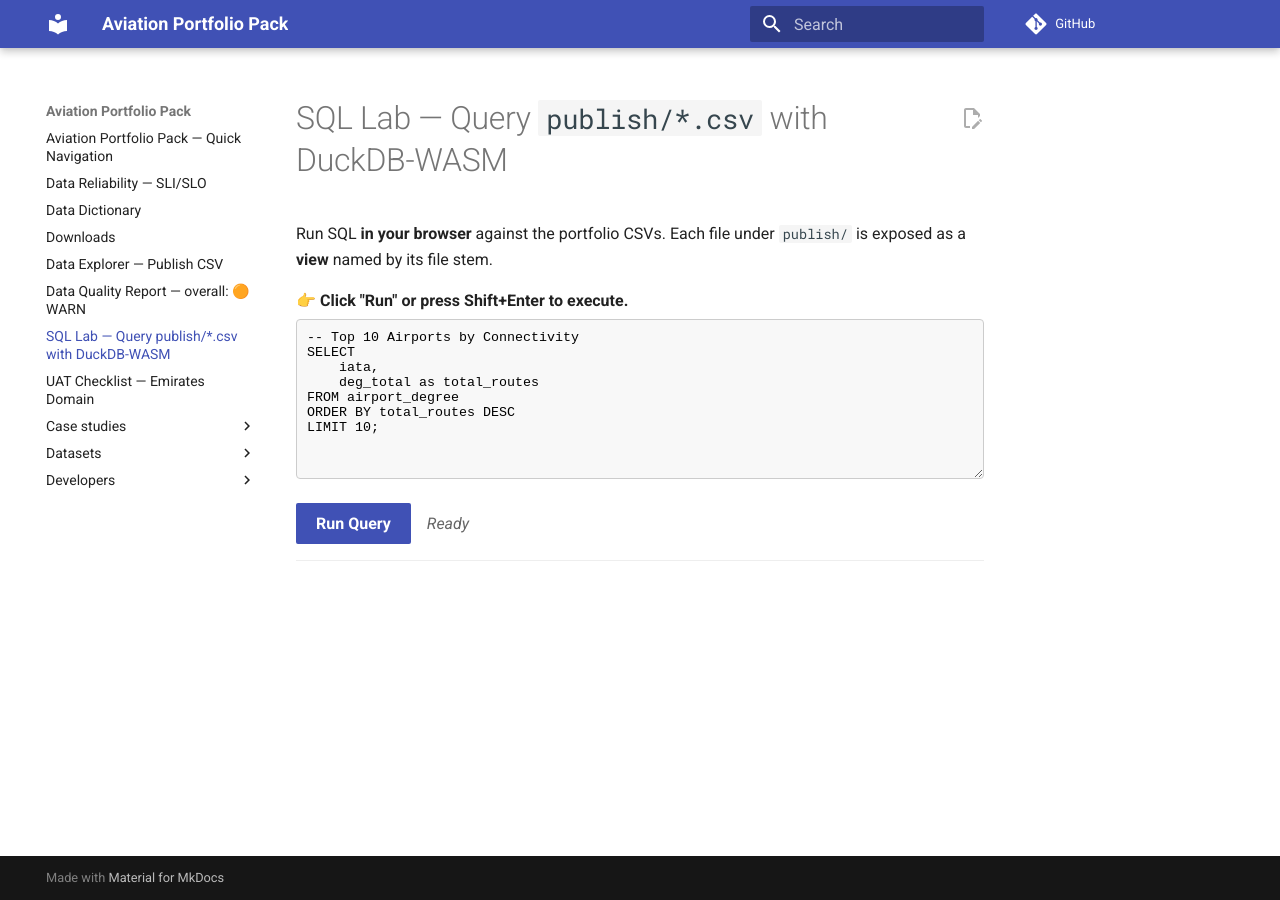
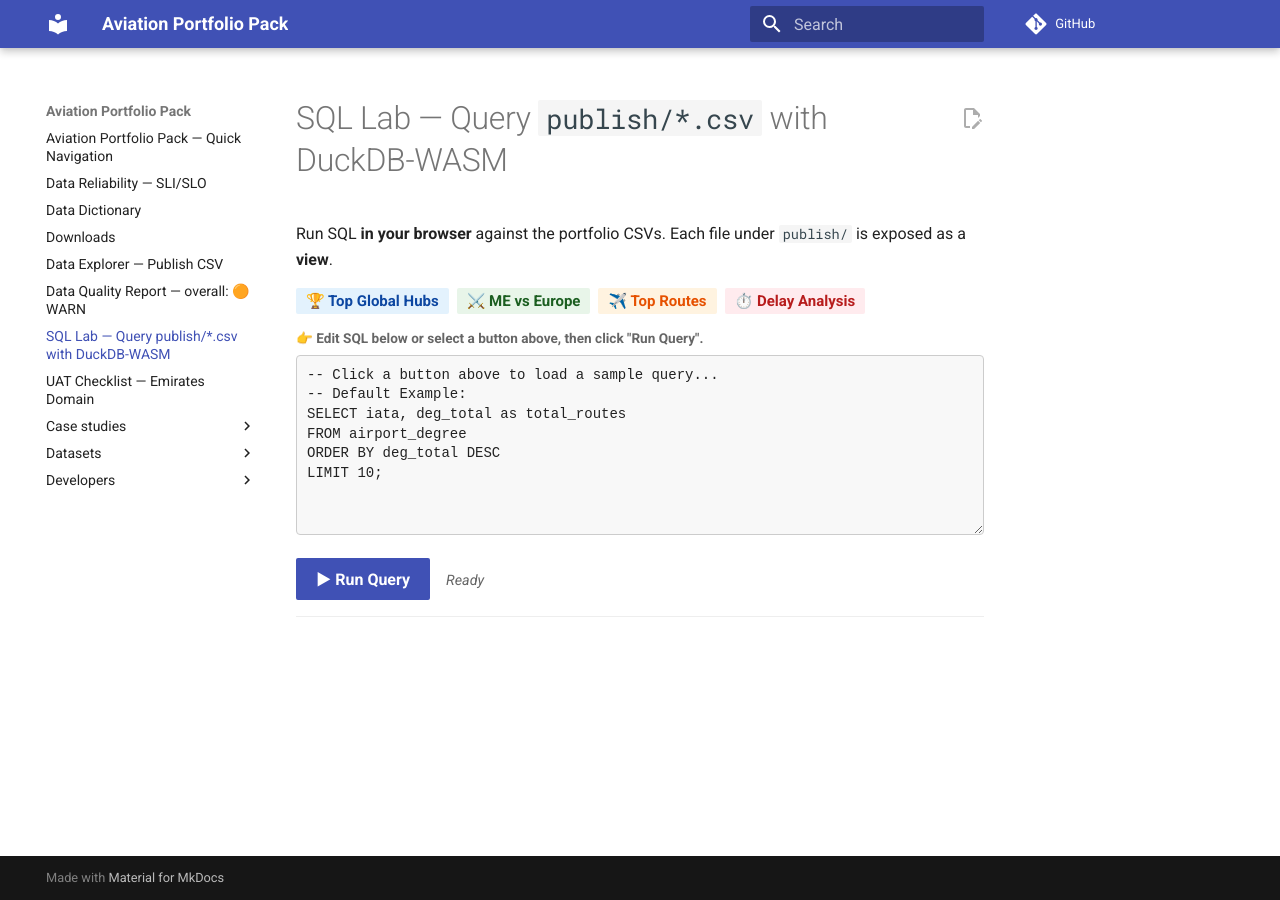
Before and after one commit to barata90/aviation-portfolio-pack, an MkDocs documentation site: the page built from docs/sql_lab.md, in a window 1280 px wide. Built offline with MkDocs 1.6.1 and Material for MkDocs 9.7.7, drawn with Linux system fonts in a browser that asks for light colours; a script that is not in the unit is left out; comment, search, counter and statistics services are not loaded; some of the changed lines change nothing that is shown.

Commit message:
Update sql_lab.md

```diff
--- a/docs/sql_lab.md
+++ b/docs/sql_lab.md
@@ -1,18 +1,28 @@
 # SQL Lab — Query `publish/*.csv` with DuckDB-WASM
 
-Run SQL **in your browser** against the portfolio CSVs. Each file under `publish/` is exposed as a **view** named by its file stem.
+Run SQL **in your browser** against the portfolio CSVs. Each file under `publish/` is exposed as a **view**.
 
 <div id="lab" style="margin:.5rem 0; position:relative; z-index:3;">
-<p style="margin-bottom: 5px;"><strong>👉 Click "Run" or press Shift+Enter to execute.</strong></p>
-<textarea id="sql" style="width:100%;height:160px;font-family:ui-monospace,monospace;padding:10px;border:1px solid #ccc;border-radius:4px;background:#f8f8f8;">
--- Top 10 Airports by Connectivity
-SELECT
-    iata,
-    deg_total as total_routes
+
+  <div style="margin-bottom: 10px; display: flex; gap: 8px; flex-wrap: wrap;">
+    <button class="md-button" style="font-size:0.75rem; padding: 4px 10px; cursor:pointer; background:#e3f2fd; color:#0d47a1; border:none;" onclick="setQuery('global')">🏆 Top Global Hubs</button>
+    <button class="md-button" style="font-size:0.75rem; padding: 4px 10px; cursor:pointer; background:#e8f5e9; color:#1b5e20; border:none;" onclick="setQuery('me_eu')">⚔️ ME vs Europe</button>
+    <button class="md-button" style="font-size:0.75rem; padding: 4px 10px; cursor:pointer; background:#fff3e0; color:#e65100; border:none;" onclick="setQuery('routes')">✈️ Top Routes</button>
+    <button class="md-button" style="font-size:0.75rem; padding: 4px 10px; cursor:pointer; background:#ffebee; color:#b71c1c; border:none;" onclick="setQuery('delay')">⏱️ Delay Analysis</button>
+  </div>
+
+  <p style="margin-bottom: 5px; font-size:0.85em; color:#666;">
+    <strong>👉 Edit SQL below or select a button above, then click "Run Query".</strong>
+  </p>
+
+  <textarea id="sql" style="width:100%;height:180px;font-family:ui-monospace,monospace;padding:10px;border:1px solid #ccc;border-radius:4px;background:#f8f8f8; color:#222; font-size:14px; line-height:1.4;">
+-- Click a button above to load a sample query...
+-- Default Example:
+SELECT iata, deg_total as total_routes
 FROM airport_degree
-ORDER BY total_routes DESC
+ORDER BY deg_total DESC
 LIMIT 10;
-</textarea>
+  </textarea>
 </div>
 
 <p>
@@ -21,12 +31,12 @@
           class="md-button md-button--primary"
           style="padding:.45rem .9rem; cursor:pointer;"
           onclick="window.__runSQL__ && window.__runSQL__(event)">
-    Run Query
+    ▶ Run Query
   </button>
-  <span id="status" style="margin-left:.6rem;color:#666;font-style:italic;">Ready</span>
+  <span id="status" style="margin-left:.6rem;color:#666;font-style:italic;font-size:0.9em;">Ready</span>
 </p>
 
-<div id="result" style="margin-top:10px;overflow:auto;min-height:50px;border-top:1px solid #eee;padding-top:10px;"></div>
+<div id="result" style="margin-top:15px; overflow:auto; min-height:50px; border-top:1px solid #eee; padding-top:10px;"></div>
 
 <script type="importmap">
 {
@@ -38,9 +48,8 @@
 </script>
 
 <script type="module">
+// --- Config & Helpers ---
 const log = (...a) => console.log('[sql_lab]', ...a);
-
-// Deteksi Root URL dengan tepat
 const getSiteRoot = () => {
     const path = window.location.pathname;
     if (path.includes('/aviation-portfolio-pack/')) return '/aviation-portfolio-pack/';
@@ -49,7 +58,61 @@
 
 const state = { conn: null, initialized: false };
 
-// --- A. Siapkan DuckDB ---
+// --- E. PRESET QUERIES (English) ---
+const queries = {
+    global: `-- 🏆 Top 15 Most Connected Airports (Global Hubs)
+SELECT
+    iata,
+    deg_out AS outbound_routes,
+    deg_in AS inbound_routes,
+    deg_total AS total_connectivity
+FROM airport_degree
+ORDER BY deg_total DESC
+LIMIT 15;`,
+
+    me_eu: `-- ⚔️ Battle of Hubs: Middle East vs Europe
+-- Comparative analysis of connectivity strategies
+SELECT
+    iata,
+    deg_total AS total_connectivity,
+    CASE
+        WHEN iata IN ('DXB', 'DOH', 'AUH', 'IST') THEN 'Middle East / Super Connector'
+        ELSE 'European Legacy Hub'
+    END AS region
+FROM airport_degree
+WHERE iata IN ('DXB', 'DOH', 'AUH', 'FRA', 'LHR', 'AMS', 'CDG', 'MUC')
+ORDER BY total_connectivity DESC;`,
+
+    routes: `-- ✈️ High Density Routes (Top OD Pairs)
+-- Airport pairs with the highest number of unique routes/airlines
+SELECT
+    src_iata || ' ➡ ' || dst_iata AS route_pair,
+    num_routes AS carrier_count
+FROM route_counts
+ORDER BY num_routes DESC
+LIMIT 15;`,
+
+    delay: `-- ⏱️ Delay Analysis (Eurocontrol Data)
+-- Areas with the highest total delay minutes
+SELECT
+    location,
+    CAST(delay_minutes AS INT) as total_delay_minutes
+FROM euro_atfm_by_location
+ORDER BY delay_minutes DESC
+LIMIT 10;`
+};
+
+// Button Helper Function
+window.setQuery = (key) => {
+    const q = queries[key];
+    if(q) {
+        document.getElementById('sql').value = q;
+        // Optional: Uncomment below to auto-run on click
+        // document.getElementById('run').click();
+    }
+};
+
+// --- A. Setup DuckDB ---
 async function ensureDB() {
     if (state.conn) return state.conn;
 
@@ -70,32 +133,29 @@
     return conn;
 }
 
-// --- B. Daftarkan Tabel (BAGIAN YANG DIPERBAIKI) ---
+// --- B. Register CSVs as Tables ---
 async function registerViews() {
     if (state.initialized) return;
     const conn = await ensureDB();
     const root = getSiteRoot();
 
     try {
-        // Ambil JSON
         const jsonUrl = root + 'assets/datasets.json';
         const resp = await fetch(jsonUrl);
-        if(!resp.ok) throw new Error("Gagal load datasets.json");
+        if(!resp.ok) throw new Error("Failed to load datasets.json");
 
         const data = await resp.json();
-
-        // PERBAIKAN 1: Baca kunci 'datasets', fallback ke 'items'
+        // Fallback: check 'datasets' (new) or 'items' (old)
         const items = data.datasets || data.items || (Array.isArray(data) ? data : []);
 
         for (const item of items) {
-            // PERBAIKAN 2: Ambil path dari JSON
             const filePath = item.path || item.file;
             if (!filePath || !filePath.endsWith('.csv')) continue;
 
-            // Nama Tabel
+            // Sanitize table name
             const tableName = item.name || filePath.split('/').pop().replace('.csv', '').replace(/[^a-z0-9_]/g, '_');
 
-            // PERBAIKAN 3: URL tidak perlu tambah 'publish/' lagi karena di JSON sudah ada
+            // Construct URL (root + path from JSON)
             const fileUrl = window.location.origin + root + filePath;
 
             await conn.query(`
@@ -106,16 +166,15 @@
         }
         state.initialized = true;
     } catch (e) {
-        console.error("Registrasi Gagal:", e);
-        throw e;
+        console.error("Registration Failed:", e);
     }
 }
 
-// --- C. Render Tabel ---
+// --- C. Render Table to HTML ---
 function renderTable(arrowTable) {
     const mount = document.getElementById('result');
     if (!arrowTable || arrowTable.numRows === 0) {
-        mount.innerHTML = '<p style="color:#666;">No rows returned.</p>';
+        mount.innerHTML = '<p style="color:#666; font-style:italic;">No rows returned.</p>';
         return;
     }
 
@@ -123,7 +182,7 @@
     let html = `<table class="dataframe"><thead><tr>${fields.map(f => `<th>${f}</th>`).join('')}</tr></thead><tbody>`;
 
     const rows = arrowTable.toArray();
-    const limit = 50; // Batasi tampilan agar ringan
+    const limit = 100;
     const displayRows = rows.slice(0, limit);
 
     displayRows.forEach(row => {
@@ -135,11 +194,11 @@
     });
 
     html += "</tbody></table>";
-    if(rows.length > limit) html += `<p style="font-size:0.8em; color:#666; margin-top:5px;">Showing first ${limit} rows only.</p>`;
+    if(rows.length > limit) html += `<div style="font-size:0.8em; color:#666; margin-top:8px; text-align:right;">Showing first ${limit} of ${rows.length} rows.</div>`;
     mount.innerHTML = html;
 }
 
-// --- D. Eksekusi ---
+// --- D. Main Execution (Run Button) ---
 async function runSQL(ev) {
     ev?.preventDefault();
     const btn = document.getElementById('run');
@@ -150,7 +209,7 @@
     try {
         btn.disabled = true;
         status.textContent = 'Processing...';
-        resultDiv.innerHTML = '<div style="color:#666;">⏳ Running query...</div>';
+        resultDiv.innerHTML = '<div style="color:#666;">⏳ Initializing DB & Running query...</div>';
 
         await ensureDB();
         await registerViews();
@@ -160,7 +219,7 @@
         status.textContent = 'Done';
     } catch (err) {
         status.textContent = 'Error';
-        resultDiv.innerHTML = `<div style="color:red; background:#fff0f0; padding:10px; border:1px solid red; font-family:monospace;"><strong>Error:</strong> ${err.message}</div>`;
+        resultDiv.innerHTML = `<div style="color:#b71c1c; background:#ffebee; padding:12px; border:1px solid #ef9a9a; border-radius:4px; font-family:monospace; font-size:0.9em;"><strong>❌ Error:</strong><br>${err.message}</div>`;
         console.error(err);
     } finally {
         btn.disabled = false;
@@ -171,9 +230,30 @@
 </script>
 
 <style>
-.dataframe { border-collapse: collapse; width: 100%; font-size: 0.9rem; margin-top: 10px; box-shadow: 0 1px 3px rgba(0,0,0,0.1); }
-.dataframe th { background: #f0f0f0; position: sticky; top: 0; text-align: left; font-weight: 600; color: #333; }
-.dataframe th, .dataframe td { border: 1px solid #e0e0e0; padding: 8px 12px; }
+/* Clean Table CSS */
+.dataframe {
+    border-collapse: collapse;
+    width: 100%;
+    font-size: 0.85rem;
+    margin-top: 5px;
+    box-shadow: 0 2px 4px rgba(0,0,0,0.05);
+    font-family: -apple-system, BlinkMacSystemFont, "Segoe UI", Roboto, Helvetica, Arial, sans-serif;
+}
+.dataframe th {
+    background: #f1f3f4;
+    position: sticky;
+    top: 0;
+    text-align: left;
+    font-weight: 600;
+    color: #444;
+    border-bottom: 2px solid #ddd;
+    padding: 10px 12px;
+}
+.dataframe td {
+    border-bottom: 1px solid #eee;
+    padding: 8px 12px;
+    color: #333;
+}
 .dataframe tr:nth-child(even) { background: #fafafa; }
-.dataframe tr:hover { background: #f1f1f1; }
+.dataframe tr:hover { background: #f5f5f5; }
 </style>
```
